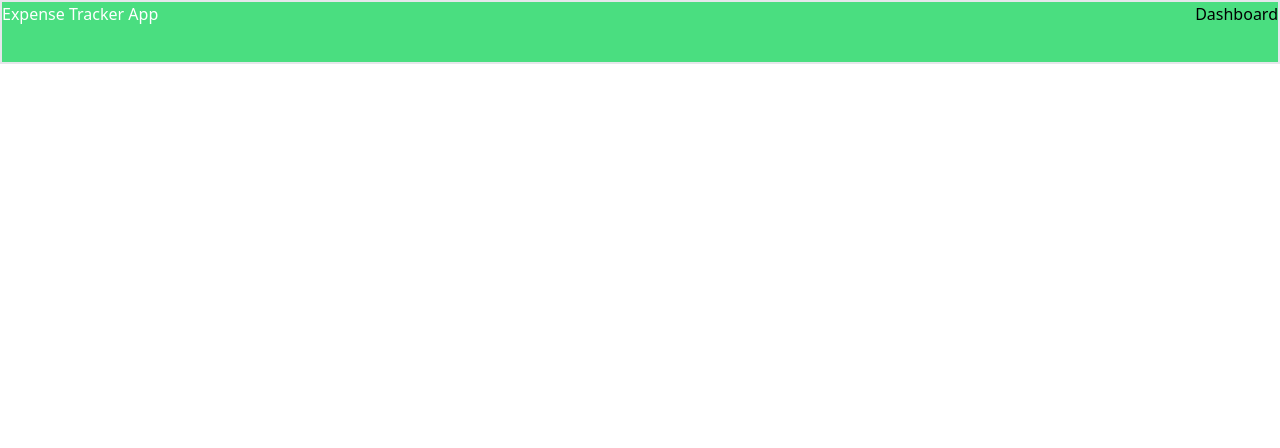
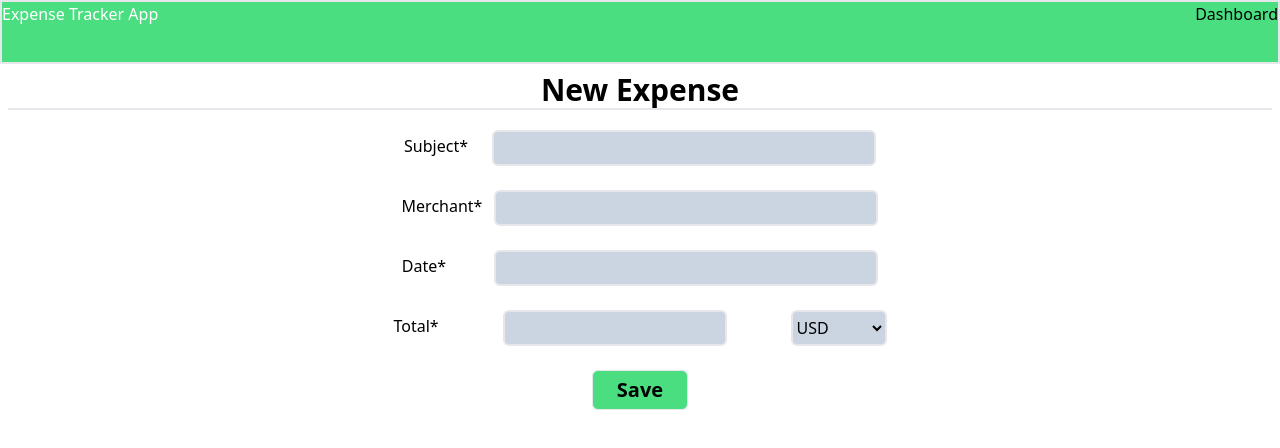
Before and after one commit to anus26/Expense-Tracker-App, a React (Vite) app: page /dashboard in a window 1280 px wide. Shown: the top 448 px of the page. Built offline with nearby package versions, Linux system fonts and the light colour scheme; no server answers.

Commit message:
dashboard ui expense  form

```diff
--- a/src/App.jsx
+++ b/src/App.jsx
@@ -3,6 +3,7 @@ import { BrowserRouter ,Routes,Route} from 'react-router-dom'
 import Login from './pages/Login'
 import Navabar from './Components/Navabar'
 import { Toaster } from 'react-hot-toast'
+import Dashboard from './pages/Dashboard'
 
 const App = () => {
   return (
@@ -11,6 +12,7 @@ const App = () => {
 <Navabar/>
 <Routes>
 <Route path='/Login'  excat element={<Login/>}/>
+<Route path='/dashboard' excat element={<Dashboard/>}/>
 
 
 </Routes>
--- a/src/Components/ExpenseForm.jsx
+++ b/src/Components/ExpenseForm.jsx
@@ -5,6 +5,51 @@ const ExpenseForm = () => {
   <>
   <section>
     <div className='expense form '>
+ <h1 className='font-semibold text-3xl border-b-2 m-2 flex items-center justify-center'>New Expense</h1>
+<form  className='flex flex-col '>
+  <div  className='flex items-center justify-center m-3 gap-6 ' >
+
+<label className="block font-medium mb-1 ">
+  Subject*
+</label>
+  <input type="text"  className='w-96 h-9 border-2 bg-slate-300  rounded-md focus:ring-2 focus:ring-blue-200 focus:outline-none ' />
+  </div>
+  <div className='flex items-center justify-center m-3 gap-3'>
+
+<label  className="block font-medium mb-1 text-right">
+  Merchant*
+</label>
+  <input type="text"  className='w-96 h-9 border-2 bg-slate-300 rounded-md focus:ring-2 focus:ring-blue-200 focus:outline-none' />
+  </div>
+  <div className='flex items-center justify-center m-3 gap-12'>
+
+<label  className='block font-medium mb-1' >
+  Date*
+</label>
+   <input type="text"  className='w-96 h-9 border-2 bg-slate-300 rounded-md focus:ring-2 focus:ring-blue-200 focus:outline-none' />
+  </div>
+  <div  className='flex items-center justify-center m-3 gap-16'>
+
+<label  className='block font-medium mb-1 '>
+  Total*
+</label>
+  <input type="text"  className='w-56 h-9 border-2 bg-slate-300 rounded-md focus:ring-2 focus:ring-blue-200 focus:outline-none' />
+  <div className=''>
+
+<select className='w-24 rounded-md  border-2 h-9 bg-slate-300 focus:ring-2 focus:ring-blue-200 focus:outline-none'  >
+  <option value="USD">USD</option>
+  <option value="RS">RS</option>
+  <option value="UR">UR</option>
+</select>
+  </div>
+  </div>
+
+<div className='flex justify-center  m-3'>
+
+<button  className='font-bold text-xl border  w-24 h-10 transition-all duration-500 rounded-md  bg-green-400 hover:bg-black hover:text-white'>Save</button>
+</div>
+</form>
+
 
     </div>
   </section>
--- a/src/pages/Dashboard.jsx
+++ b/src/pages/Dashboard.jsx
@@ -1,8 +1,12 @@
 import React from 'react'
+import ExpenseForm from '../Components/ExpenseForm'
 
 const Dashboard = () => {
   return (
-    <div>Dashboard</div>
+<seciton>
+
+  <ExpenseForm/>
+</seciton>
   )
 }
 
```
